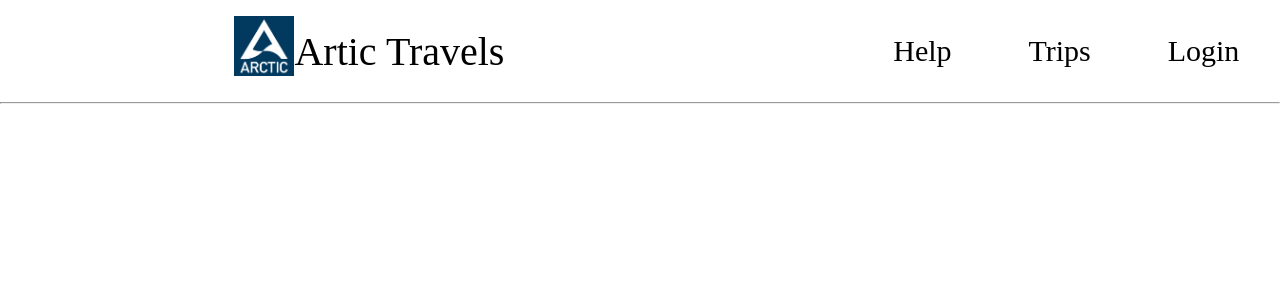
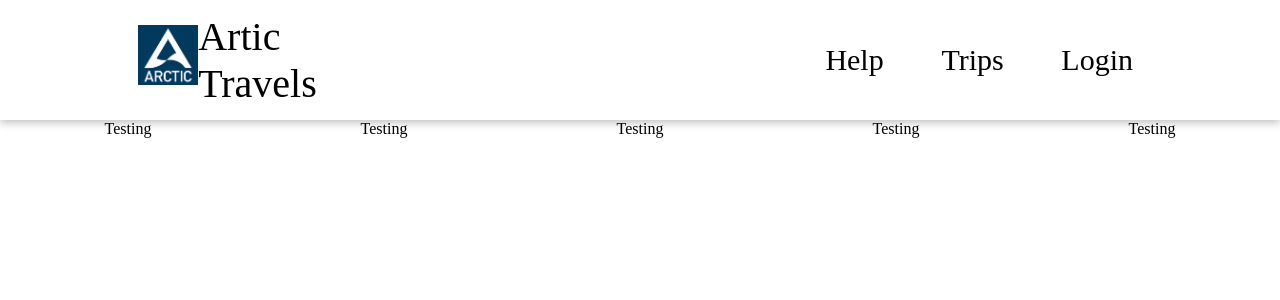
Before and after one commit to Hammad-Faiz/ArticTravels, a React (Create React App) app: page / in a window 1280 px wide. Shown: the top 300 px of the page. Built offline with nearby package versions, Linux system fonts and the light colour scheme.

Commit message:
navbar css done

```diff
--- a/src/components/App.js
+++ b/src/components/App.js
@@ -1,11 +1,12 @@
 import './styles/App.css';
-import Navbar from './navbar';
+import Navbar from './Navbar';
+import PlanTrips from './PlanTrips'
 
 function App() {
   return (
     <div className="App">
       <Navbar/>
-      <hr></hr>
+      <PlanTrips />
     </div>
   );
 }
--- a/src/components/navbar.js
+++ b/src/components/Navbar.js
@@ -1,12 +1,12 @@
-import './styles/navbar.css'
+import './styles/Navbar.css'
 import artic from './images/Artic.png'
 
 function Navbar(){
   return (
-    <ul className='navbar'>
+    <div className='navbar'>
       <div className='company'>
         <div className='logo-image' ><img src={artic} alt='Artic Logo'></img></div>
-        <div>Artic Travels</div>
+        <div className='logo-title'>Artic Travels</div>
       </div>
 
       <div className='nav-right'>
@@ -14,8 +14,7 @@ function Navbar(){
         <div className='trips' href='/'>Trips</div>
         <div className='login'>Login</div>
       </div>
-
-    </ul>
+    </div>
   );
 }
 
--- /dev/null
+++ b/src/components/PlanTrips.js
@@ -0,0 +1,15 @@
+import './styles/PlanTrips.css'
+
+function PlanTrips(){
+  return (
+    <div className='planning'>
+        <div>Testing</div>
+        <div>Testing</div>
+        <div>Testing</div>
+        <div>Testing</div>
+        <div>Testing</div>
+    </div>
+  )
+}
+
+export default PlanTrips
--- a/src/components/styles/navbar.css
+++ b/src/components/styles/Navbar.css
@@ -6,16 +6,20 @@ body {
 div {
   margin: auto;
   height: auto;
-  /* padding: 5px; */
 }
 
 .navbar{
   display: flex;
+  justify-content: space-around;
+  box-shadow: rgba(0, 0, 0, 0.24) 0px 3px 8px;
+  padding: 1%;
 }
 
 .company {
   font-size: 40px;
   display: flex;
+  width: 15%;
+  margin-left: 10%;
 }
 
 .logo-image img{
@@ -31,9 +35,9 @@ div {
 }
 
 .trips {
-  margin-left: 40%;
+  margin-left: 30%;
 }
 
 .login {
-  margin-left: 40%;
+  margin-left: 30%;
 }
--- /dev/null
+++ b/src/components/styles/PlanTrips.css
@@ -0,0 +1,3 @@
+.planning {
+  display: flex;
+}
```
Also changed, not shown: src/components/styles/App.css (line endings or trailing spaces).
